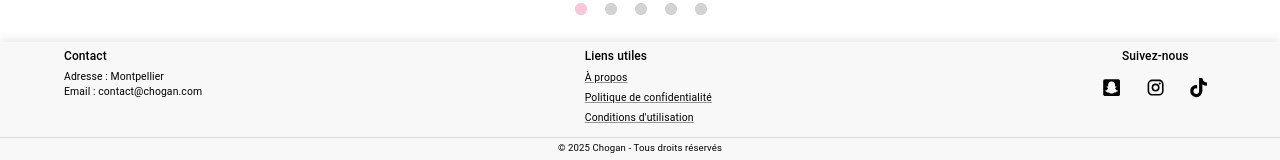
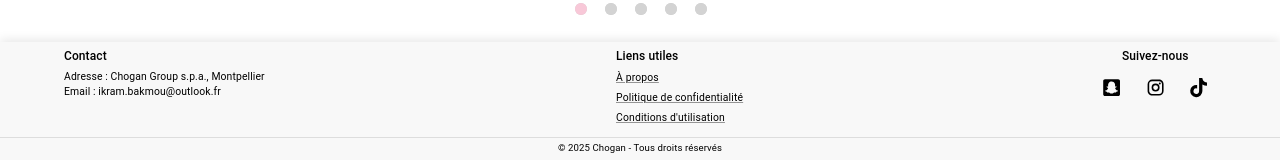
Before and after one commit to RachidHM1985/Chogan-By-IB, a Next.js app: page / in a window 1280 px wide. Shown: the part 637-797 px from the top of the page. Built offline with nearby package versions, Linux system fonts and the light colour scheme; no server answers.

Commit message:
correctif contact

```diff
--- a/src/components/Footer.js
+++ b/src/components/Footer.js
@@ -40,10 +40,10 @@ const Footer = () => {
             Contact
           </Typography>
           <Typography variant="body2" color="textSecondary" sx={{ fontSize: '0.65rem' }}>
-            Adresse : Montpellier
+            Adresse : Chogan Group s.p.a., Montpellier
           </Typography>
           <Typography variant="body2" color="textSecondary" sx={{ fontSize: '0.65rem' }}>
-            Email : contact@chogan.com
+            Email : ikram.bakmou@outlook.fr
           </Typography>
         </Box>
 
```
